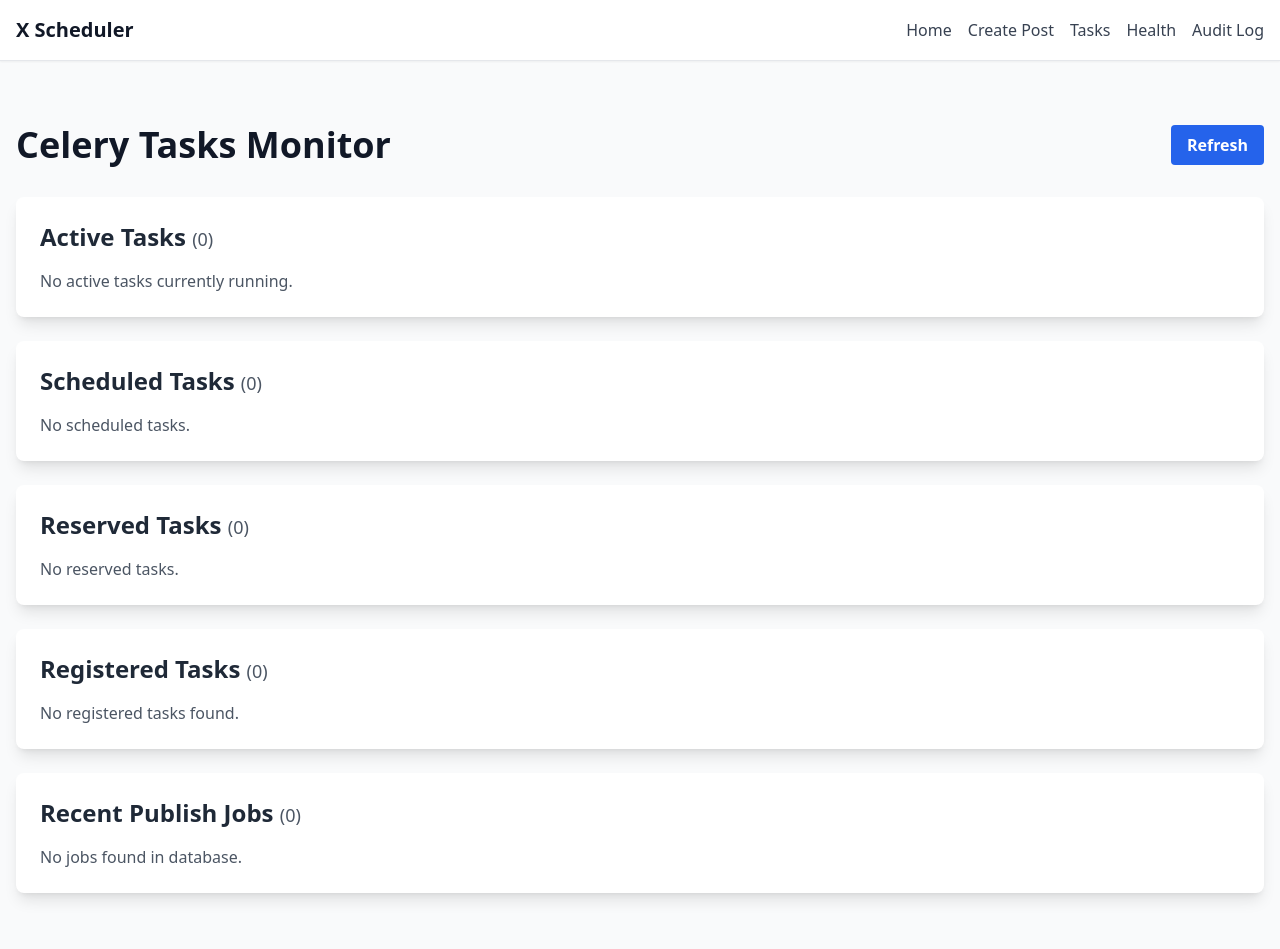
After one commit to KintaroAI/x, a FastAPI app: template templates/tasks.html in a window 1280 px wide. The commit adds this page. Run offline with FastAPI, Linux system fonts and the light colour scheme; the template is opened without the code that fills it, so the values that code supplies are empty; some libraries are stand-ins or nearby versions.

Commit message:
Show celery tasks and publish jobs

```diff
--- a/src/main.py
+++ b/src/main.py
@@ -57,6 +57,12 @@ async def edit_post_page(request: Request, post_id: int):
 async def view_post_page(request: Request, post_id: int):
     """Post view page showing post details, jobs, and published posts."""
     return await routes.view_post_page(request, post_id)
+
+
+@app.get("/tasks", response_class=HTMLResponse)
+async def tasks_page(request: Request):
+    """Celery tasks monitoring page."""
+    return await routes.tasks_page(request)
 
 
 # Health Check Endpoints
--- a/templates/base.html
+++ b/templates/base.html
@@ -16,6 +16,7 @@
                 <div class="flex space-x-4">
                     <a href="/" class="text-gray-700 hover:text-blue-600 transition-colors">Home</a>
                     <a href="/create-post" class="text-gray-700 hover:text-blue-600 transition-colors">Create Post</a>
+                    <a href="/tasks" class="text-gray-700 hover:text-blue-600 transition-colors">Tasks</a>
                     <a href="/health-ux" class="text-gray-700 hover:text-blue-600 transition-colors">Health</a>
                     <a href="/audit-log" class="text-gray-700 hover:text-blue-600 transition-colors">Audit Log</a>
                 </div>
--- /dev/null
+++ b/templates/tasks.html
@@ -0,0 +1,327 @@
+{% extends "base.html" %}
+
+{% block title %}Celery Tasks - X Scheduler{% endblock %}
+
+{% block content %}
+<div class="max-w-7xl mx-auto">
+    <div class="flex justify-between items-center mb-8">
+        <h1 class="text-4xl font-bold text-gray-900">Celery Tasks Monitor</h1>
+        <button
+            onclick="location.reload()"
+            class="bg-blue-600 hover:bg-blue-700 text-white font-bold py-2 px-4 rounded transition-colors"
+        >
+            Refresh
+        </button>
+    </div>
+
+    {% if tasks_data.error %}
+    <div class="bg-red-50 border border-red-300 rounded-lg p-4 mb-6">
+        <p class="text-red-700"><strong>Error:</strong> {{ tasks_data.error }}</p>
+        <p class="text-red-600 text-sm mt-2">Make sure Celery workers are running and accessible.</p>
+    </div>
+    {% endif %}
+
+    <!-- Worker Information -->
+    {% if tasks_data.worker_info %}
+    <div class="bg-white rounded-lg shadow-lg p-6 mb-6">
+        <h2 class="text-2xl font-semibold text-gray-800 mb-4">Workers</h2>
+        <div class="grid md:grid-cols-2 gap-4">
+            {% for worker, info in tasks_data.worker_info.items() %}
+            <div class="border border-gray-200 rounded-lg p-4">
+                <h3 class="font-semibold text-gray-700 mb-2">{{ worker }}</h3>
+                <p class="text-sm text-gray-600"><strong>Status:</strong> {{ info.status }}</p>
+                {% if info.total_tasks %}
+                <p class="text-sm text-gray-600"><strong>Total Tasks:</strong> {{ info.total_tasks }}</p>
+                {% endif %}
+            </div>
+            {% endfor %}
+        </div>
+    </div>
+    {% endif %}
+
+    <!-- Job Statistics -->
+    {% if tasks_data.stats %}
+    <div class="bg-white rounded-lg shadow-lg p-6 mb-6">
+        <h2 class="text-2xl font-semibold text-gray-800 mb-4">Job Statistics</h2>
+        <div class="grid grid-cols-2 md:grid-cols-4 lg:grid-cols-7 gap-4">
+            {% for status, count in tasks_data.stats.items() %}
+            <div class="bg-gray-50 rounded-lg p-4 text-center">
+                <div class="text-3xl font-bold {% if status == 'succeeded' %}text-green-600{% elif status == 'failed' %}text-red-600{% elif status == 'running' %}text-blue-600{% elif status == 'enqueued' %}text-yellow-600{% else %}text-gray-600{% endif %}">
+                    {{ count }}
+                </div>
+                <div class="text-sm text-gray-600 mt-1 capitalize">{{ status }}</div>
+            </div>
+            {% endfor %}
+        </div>
+    </div>
+    {% endif %}
+
+    <!-- Active Tasks -->
+    <div class="bg-white rounded-lg shadow-lg p-6 mb-6">
+        <h2 class="text-2xl font-semibold text-gray-800 mb-4">
+            Active Tasks
+            <span class="text-lg font-normal text-gray-600">({{ tasks_data.active|length }})</span>
+        </h2>
+        {% if tasks_data.active %}
+        <div class="overflow-x-auto">
+            <table class="min-w-full divide-y divide-gray-200">
+                <thead class="bg-gray-50">
+                    <tr>
+                        <th class="px-4 py-3 text-left text-xs font-medium text-gray-500 uppercase tracking-wider">Task ID</th>
+                        <th class="px-4 py-3 text-left text-xs font-medium text-gray-500 uppercase tracking-wider">Name</th>
+                        <th class="px-4 py-3 text-left text-xs font-medium text-gray-500 uppercase tracking-wider">Worker</th>
+                        <th class="px-4 py-3 text-left text-xs font-medium text-gray-500 uppercase tracking-wider">Started</th>
+                        <th class="px-4 py-3 text-left text-xs font-medium text-gray-500 uppercase tracking-wider">Args</th>
+                    </tr>
+                </thead>
+                <tbody class="bg-white divide-y divide-gray-200">
+                    {% for task in tasks_data.active %}
+                    <tr>
+                        <td class="px-4 py-3 whitespace-nowrap text-sm font-mono text-gray-600">{{ task.id[:20] }}...</td>
+                        <td class="px-4 py-3 whitespace-nowrap text-sm text-gray-900">{{ task.name }}</td>
+                        <td class="px-4 py-3 whitespace-nowrap text-sm text-gray-600">{{ task.worker }}</td>
+                        <td class="px-4 py-3 whitespace-nowrap text-sm text-gray-600">
+                            {% if task.time_start %}
+                            {{ task.time_start }}
+                            {% else %}
+                            -
+                            {% endif %}
+                        </td>
+                        <td class="px-4 py-3 text-sm text-gray-600">
+                            <code class="text-xs bg-gray-100 px-2 py-1 rounded">{{ task.args|join(", ") }}</code>
+                        </td>
+                    </tr>
+                    {% endfor %}
+                </tbody>
+            </table>
+        </div>
+        {% else %}
+        <p class="text-gray-600">No active tasks currently running.</p>
+        {% endif %}
+    </div>
+
+    <!-- Scheduled Tasks -->
+    <div class="bg-white rounded-lg shadow-lg p-6 mb-6">
+        <h2 class="text-2xl font-semibold text-gray-800 mb-4">
+            Scheduled Tasks
+            <span class="text-lg font-normal text-gray-600">({{ tasks_data.scheduled|length }})</span>
+        </h2>
+        {% if tasks_data.scheduled %}
+        <div class="overflow-x-auto">
+            <table class="min-w-full divide-y divide-gray-200">
+                <thead class="bg-gray-50">
+                    <tr>
+                        <th class="px-4 py-3 text-left text-xs font-medium text-gray-500 uppercase tracking-wider">Task ID</th>
+                        <th class="px-4 py-3 text-left text-xs font-medium text-gray-500 uppercase tracking-wider">Name</th>
+                        <th class="px-4 py-3 text-left text-xs font-medium text-gray-500 uppercase tracking-wider">Worker</th>
+                        <th class="px-4 py-3 text-left text-xs font-medium text-gray-500 uppercase tracking-wider">ETA</th>
+                        <th class="px-4 py-3 text-left text-xs font-medium text-gray-500 uppercase tracking-wider">Args</th>
+                    </tr>
+                </thead>
+                <tbody class="bg-white divide-y divide-gray-200">
+                    {% for task in tasks_data.scheduled %}
+                    <tr>
+                        <td class="px-4 py-3 whitespace-nowrap text-sm font-mono text-gray-600">{{ task.id[:20] }}...</td>
+                        <td class="px-4 py-3 whitespace-nowrap text-sm text-gray-900">{{ task.name }}</td>
+                        <td class="px-4 py-3 whitespace-nowrap text-sm text-gray-600">{{ task.worker }}</td>
+                        <td class="px-4 py-3 whitespace-nowrap text-sm text-gray-600">
+                            {% if task.eta %}
+                            <span id="eta-{{ task.id }}" class="eta-time" data-eta="{{ task.eta }}"></span>
+                            {% else %}
+                            -
+                            {% endif %}
+                        </td>
+                        <td class="px-4 py-3 text-sm text-gray-600">
+                            <code class="text-xs bg-gray-100 px-2 py-1 rounded">{{ task.args|join(", ") }}</code>
+                        </td>
+                    </tr>
+                    {% endfor %}
+                </tbody>
+            </table>
+        </div>
+        {% else %}
+        <p class="text-gray-600">No scheduled tasks.</p>
+        {% endif %}
+    </div>
+
+    <!-- Reserved Tasks -->
+    <div class="bg-white rounded-lg shadow-lg p-6 mb-6">
+        <h2 class="text-2xl font-semibold text-gray-800 mb-4">
+            Reserved Tasks
+            <span class="text-lg font-normal text-gray-600">({{ tasks_data.reserved|length }})</span>
+        </h2>
+        {% if tasks_data.reserved %}
+        <div class="overflow-x-auto">
+            <table class="min-w-full divide-y divide-gray-200">
+                <thead class="bg-gray-50">
+                    <tr>
+                        <th class="px-4 py-3 text-left text-xs font-medium text-gray-500 uppercase tracking-wider">Task ID</th>
+                        <th class="px-4 py-3 text-left text-xs font-medium text-gray-500 uppercase tracking-wider">Name</th>
+                        <th class="px-4 py-3 text-left text-xs font-medium text-gray-500 uppercase tracking-wider">Worker</th>
+                        <th class="px-4 py-3 text-left text-xs font-medium text-gray-500 uppercase tracking-wider">Args</th>
+                    </tr>
+                </thead>
+                <tbody class="bg-white divide-y divide-gray-200">
+                    {% for task in tasks_data.reserved %}
+                    <tr>
+                        <td class="px-4 py-3 whitespace-nowrap text-sm font-mono text-gray-600">{{ task.id[:20] }}...</td>
+                        <td class="px-4 py-3 whitespace-nowrap text-sm text-gray-900">{{ task.name }}</td>
+                        <td class="px-4 py-3 whitespace-nowrap text-sm text-gray-600">{{ task.worker }}</td>
+                        <td class="px-4 py-3 text-sm text-gray-600">
+                            <code class="text-xs bg-gray-100 px-2 py-1 rounded">{{ task.args|join(", ") }}</code>
+                        </td>
+                    </tr>
+                    {% endfor %}
+                </tbody>
+            </table>
+        </div>
+        {% else %}
+        <p class="text-gray-600">No reserved tasks.</p>
+        {% endif %}
+    </div>
+
+    <!-- Registered Tasks -->
+    <div class="bg-white rounded-lg shadow-lg p-6 mb-6">
+        <h2 class="text-2xl font-semibold text-gray-800 mb-4">
+            Registered Tasks
+            <span class="text-lg font-normal text-gray-600">({{ tasks_data.registered|length }})</span>
+        </h2>
+        {% if tasks_data.registered %}
+        <div class="flex flex-wrap gap-2">
+            {% for task in tasks_data.registered %}
+            <span class="inline-block bg-blue-100 text-blue-800 text-sm px-3 py-1 rounded-full">{{ task.name }}</span>
+            {% endfor %}
+        </div>
+        {% else %}
+        <p class="text-gray-600">No registered tasks found.</p>
+        {% endif %}
+    </div>
+
+    <!-- Recent Jobs from Database -->
+    <div class="bg-white rounded-lg shadow-lg p-6 mb-6">
+        <h2 class="text-2xl font-semibold text-gray-800 mb-4">
+            Recent Publish Jobs
+            <span class="text-lg font-normal text-gray-600">({{ tasks_data.jobs|length }})</span>
+        </h2>
+        {% if tasks_data.jobs %}
+        <div class="overflow-x-auto">
+            <table class="min-w-full divide-y divide-gray-200">
+                <thead class="bg-gray-50">
+                    <tr>
+                        <th class="px-4 py-3 text-left text-xs font-medium text-gray-500 uppercase tracking-wider">Job ID</th>
+                        <th class="px-4 py-3 text-left text-xs font-medium text-gray-500 uppercase tracking-wider">Status</th>
+                        <th class="px-4 py-3 text-left text-xs font-medium text-gray-500 uppercase tracking-wider">Post</th>
+                        <th class="px-4 py-3 text-left text-xs font-medium text-gray-500 uppercase tracking-wider">Planned At</th>
+                        <th class="px-4 py-3 text-left text-xs font-medium text-gray-500 uppercase tracking-wider">Started At</th>
+                        <th class="px-4 py-3 text-left text-xs font-medium text-gray-500 uppercase tracking-wider">Finished At</th>
+                        <th class="px-4 py-3 text-left text-xs font-medium text-gray-500 uppercase tracking-wider">Attempt</th>
+                        <th class="px-4 py-3 text-left text-xs font-medium text-gray-500 uppercase tracking-wider">Error</th>
+                    </tr>
+                </thead>
+                <tbody class="bg-white divide-y divide-gray-200">
+                    {% for job in tasks_data.jobs %}
+                    <tr>
+                        <td class="px-4 py-3 whitespace-nowrap text-sm font-mono text-gray-600">{{ job.id }}</td>
+                        <td class="px-4 py-3 whitespace-nowrap">
+                            <span class="px-2 py-1 text-xs rounded-full font-semibold
+                                {% if job.status == 'succeeded' %}bg-green-100 text-green-800
+                                {% elif job.status == 'failed' %}bg-red-100 text-red-800
+                                {% elif job.status == 'running' %}bg-blue-100 text-blue-800
+                                {% elif job.status == 'enqueued' %}bg-yellow-100 text-yellow-800
+                                {% elif job.status == 'planned' %}bg-gray-100 text-gray-800
+                                {% else %}bg-gray-100 text-gray-800{% endif %}">
+                                {{ job.status }}
+                            </span>
+                        </td>
+                        <td class="px-4 py-3 text-sm">
+                            {% if job.post_id %}
+                            <a href="/view-post/{{ job.post_id }}" class="text-blue-600 hover:text-blue-800">
+                                Post #{{ job.post_id }}
+                            </a>
+                            {% if job.post_text %}
+                            <br><span class="text-xs text-gray-500">{{ job.post_text }}</span>
+                            {% endif %}
+                            {% else %}
+                            -
+                            {% endif %}
+                        </td>
+                        <td class="px-4 py-3 whitespace-nowrap text-sm text-gray-600">
+                            {% if job.planned_at %}
+                            <span class="time-display" data-time="{{ job.planned_at }}"></span>
+                            {% else %}
+                            -
+                            {% endif %}
+                        </td>
+                        <td class="px-4 py-3 whitespace-nowrap text-sm text-gray-600">
+                            {% if job.started_at %}
+                            <span class="time-display" data-time="{{ job.started_at }}"></span>
+                            {% else %}
+                            -
+                            {% endif %}
+                        </td>
+                        <td class="px-4 py-3 whitespace-nowrap text-sm text-gray-600">
+                            {% if job.finished_at %}
+                            <span class="time-display" data-time="{{ job.finished_at }}"></span>
+                            {% else %}
+                            -
+                            {% endif %}
+                        </td>
+                        <td class="px-4 py-3 whitespace-nowrap text-sm text-gray-600">{{ job.attempt }}</td>
+                        <td class="px-4 py-3 text-sm text-red-600 max-w-xs truncate" title="{{ job.error or '' }}">
+                            {{ job.error[:50] + "..." if job.error and job.error|length > 50 else (job.error or "-") }}
+                        </td>
+                    </tr>
+                    {% endfor %}
+                </tbody>
+            </table>
+        </div>
+        {% else %}
+        <p class="text-gray-600">No jobs found in database.</p>
+        {% endif %}
+    </div>
+</div>
+
+<script>
+    // Format time displays
+    document.querySelectorAll('.time-display').forEach(el => {
+        const timeStr = el.getAttribute('data-time');
+        if (timeStr) {
+            try {
+                const date = new Date(timeStr);
+                el.textContent = date.toLocaleString();
+            } catch (e) {
+                el.textContent = timeStr;
+            }
+        }
+    });
+
+    // Format ETA times
+    document.querySelectorAll('.eta-time').forEach(el => {
+        const etaStr = el.getAttribute('data-eta');
+        if (etaStr) {
+            try {
+                const date = new Date(etaStr);
+                const now = new Date();
+                const diff = date - now;
+
+                if (diff < 0) {
+                    el.textContent = 'Overdue';
+                    el.classList.add('text-red-600');
+                } else if (diff < 60000) {
+                    el.textContent = 'Soon';
+                    el.classList.add('text-yellow-600');
+                } else {
+                    el.textContent = date.toLocaleString();
+                }
+            } catch (e) {
+                el.textContent = etaStr;
+            }
+        }
+    });
+
+    // Auto-refresh every 30 seconds
+    setTimeout(() => {
+        location.reload();
+    }, 30000);
+</script>
+{% endblock %}
```
Also changed, not shown: src/api/routes.py (+138 -0 lines).
